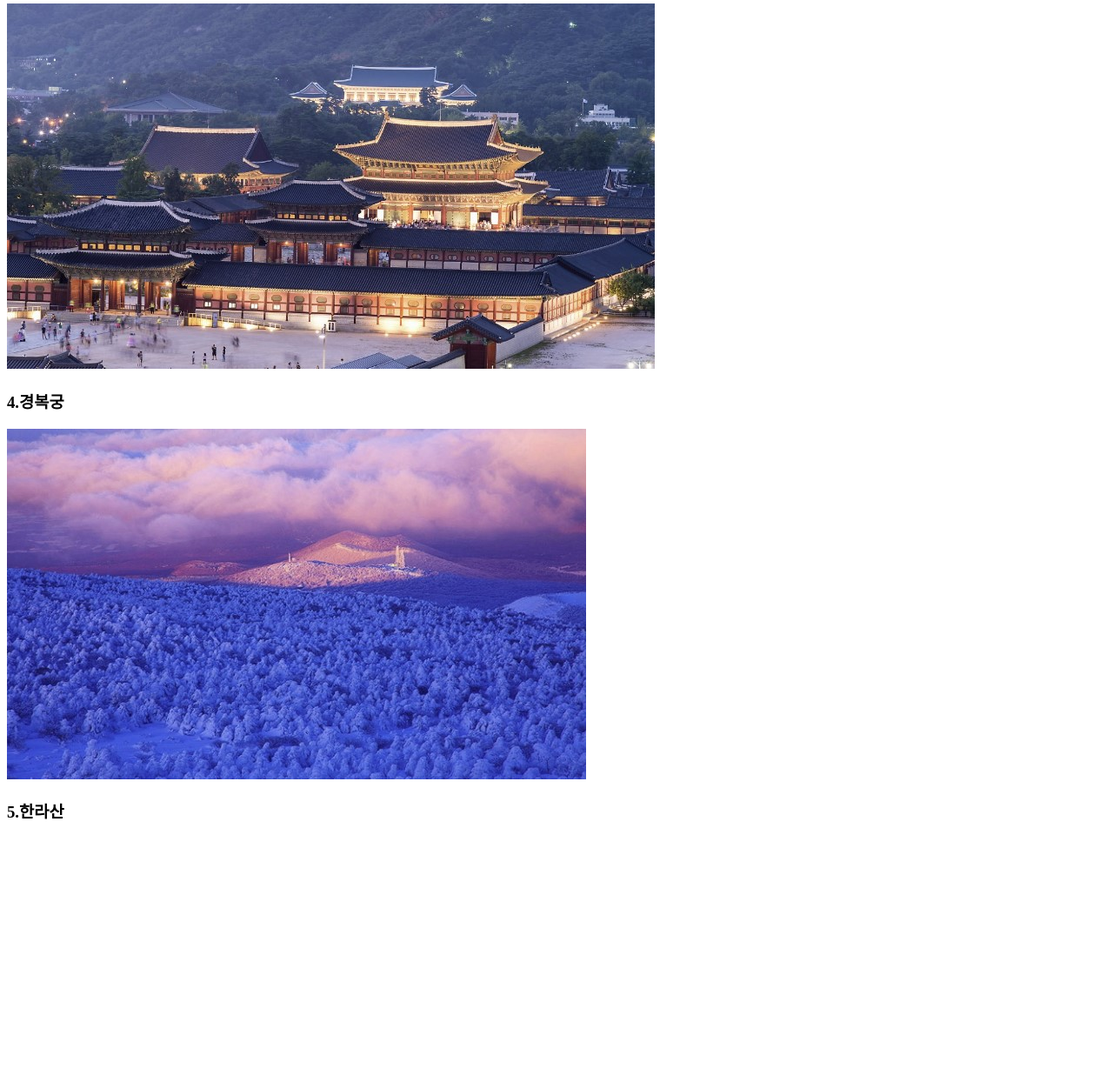
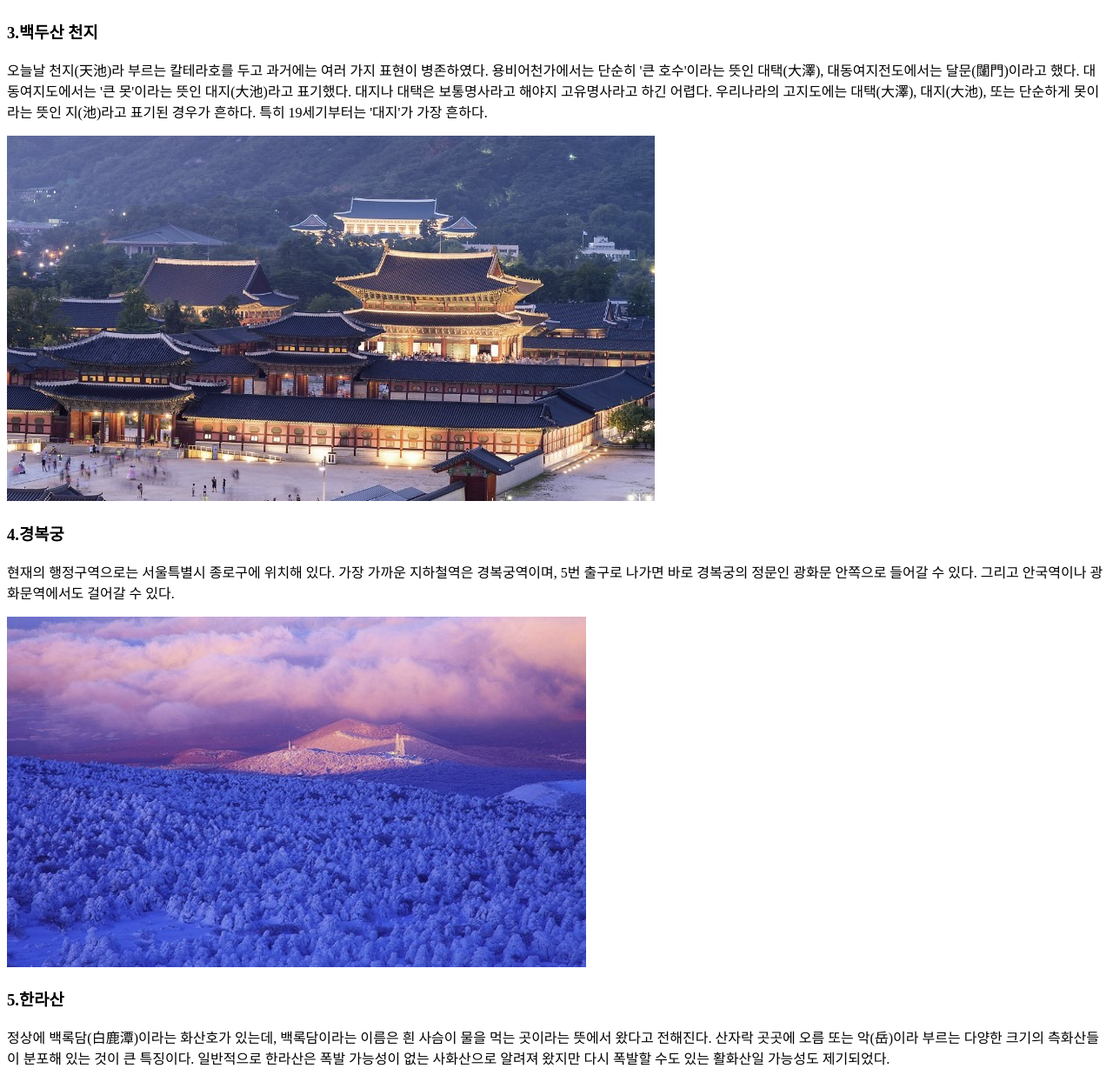
Before and after one commit to HeheWhy/Korea_Place, a plain HTML site: page index.html in a window 1280 px wide. Shown: the part 1675-2919 px from the top of the page at 87% size. Before the commit the page ends 2639 px from the top, so only its background shows below. Drawn offline with Linux system fonts and the light colour scheme.

Commit message:
Update index.html

```diff
--- a/index.html
+++ b/index.html
@@ -17,14 +17,18 @@
 
         <img src="ulsandaegyo.jpg">
         <h3>2.울산대교</h3>
+        <p>길이는 1,800m, 최대경간장은 1,150m로 대한민국 2위[1]이며 단경간 현수교이다.[2] 상판의 높이는 60m에 달해 울산항으로 들어오는 대형 선박의 통행에 지장을 주지 않는다. 주탑 높이 역시 203m에 달해 대한민국 현수교 중 2위이다.</p>
 
         <img src="baekdusan_chunge.jpg">
         <h3>3.백두산 천지</h3>
+        <p>오늘날 천지(天池)라 부르는 칼테라호를 두고 과거에는 여러 가지 표현이 병존하였다. 용비어천가에서는 단순히 '큰 호수'이라는 뜻인 대택(大澤), 대동여지전도에서는 달문(闥門)이라고 했다. 대동여지도에서는 '큰 못'이라는 뜻인 대지(大池)라고 표기했다. 대지나 대택은 보통명사라고 해야지 고유명사라고 하긴 어렵다. 우리나라의 고지도에는 대택(大澤), 대지(大池), 또는 단순하게 못이라는 뜻인 지(池)라고 표기된 경우가 흔하다. 특히 19세기부터는 '대지'가 가장 흔하다.</p>
 
         <img src="geongbukgung.jpg">
         <h3>4.경복궁</h3>
+        <p>현재의 행정구역으로는 서울특별시 종로구에 위치해 있다. 가장 가까운 지하철역은 경복궁역이며, 5번 출구로 나가면 바로 경복궁의 정문인 광화문 안쪽으로 들어갈 수 있다. 그리고 안국역이나 광화문역에서도 걸어갈 수 있다.</p>
 
         <img src="hanlasan.jpg">
         <h3>5.한라산</h3>
+        <p>정상에 백록담(白鹿潭)이라는 화산호가 있는데, 백록담이라는 이름은 흰 사슴이 물을 먹는 곳이라는 뜻에서 왔다고 전해진다. 산자락 곳곳에 오름 또는 악(岳)이라 부르는 다양한 크기의 측화산들이 분포해 있는 것이 큰 특징이다. 일반적으로 한라산은 폭발 가능성이 없는 사화산으로 알려져 왔지만 다시 폭발할 수도 있는 활화산일 가능성도 제기되었다.</p>
     </body>
 </html>
```
